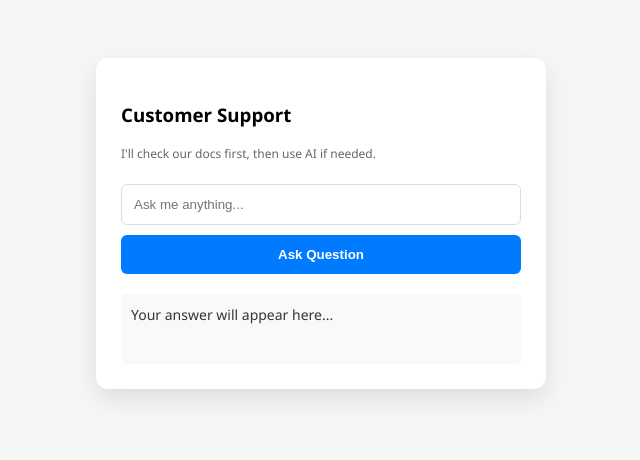
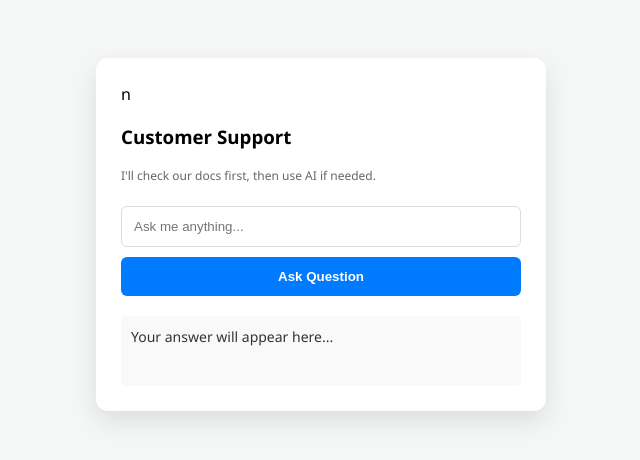
Before and after one commit to simonelobo/support-bot, a plain HTML site: page index.html in a window 1280 px wide. Shown: the whole page, without its empty margins (319-959 px from the left). Drawn offline with nearby package versions, Linux system fonts and the light colour scheme.

Commit message:
Update index.html

```diff
--- a/index.html
+++ b/index.html
@@ -21,7 +21,7 @@
 </head>
 <body>
 <div id="DivTest"></div>
-<div class="chat-container">
+<div class="chat-container">n
     <h3>Customer Support</h3>
     <p style="font-size: 12px; color: #666;">I'll check our docs first, then use AI if needed.</p>
     <input type="text" id="question" placeholder="Ask me anything...">
```
